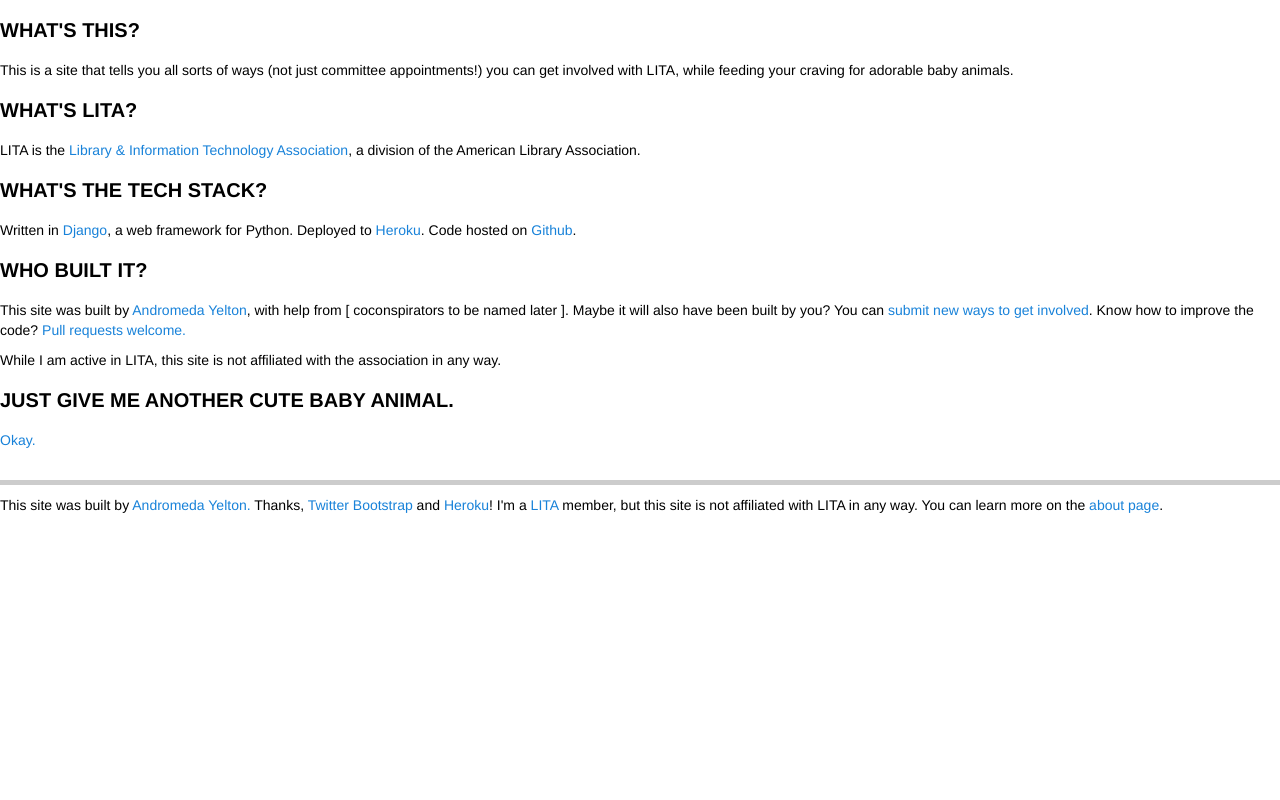
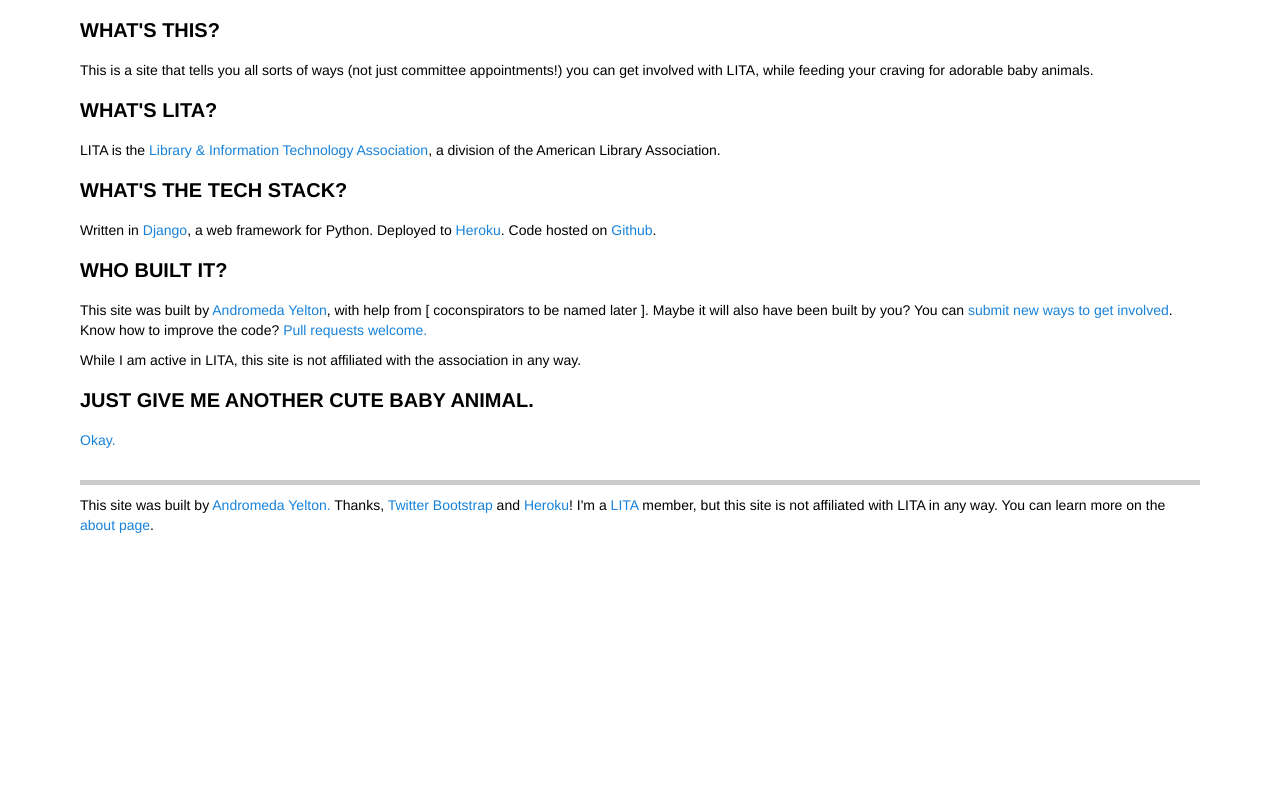
Before and after one commit to thatandromeda/slow_loris, a Django app: page /about in a window 1280 px wide. Run offline with Django 3.2, Linux system fonts and the light colour scheme; parts of the project's set-up code (start-up, migrations or seed data) failed here and were passed over; some libraries are stand-ins or nearby versions.

Commit message:
body padding

```diff
--- a/core/static/slowloris.css
+++ b/core/static/slowloris.css
@@ -1,4 +1,15 @@
 /* Bootstrap overrides */
+
+body {
+    padding: 0 80px;
+}
+@media (max-width: 767px) {
+    body {
+        padding-right: 20px;
+        padding-left: 20px;
+    }
+}
+
 h1 {
     font-size: 45px;
     font-weight: 800px;
```
